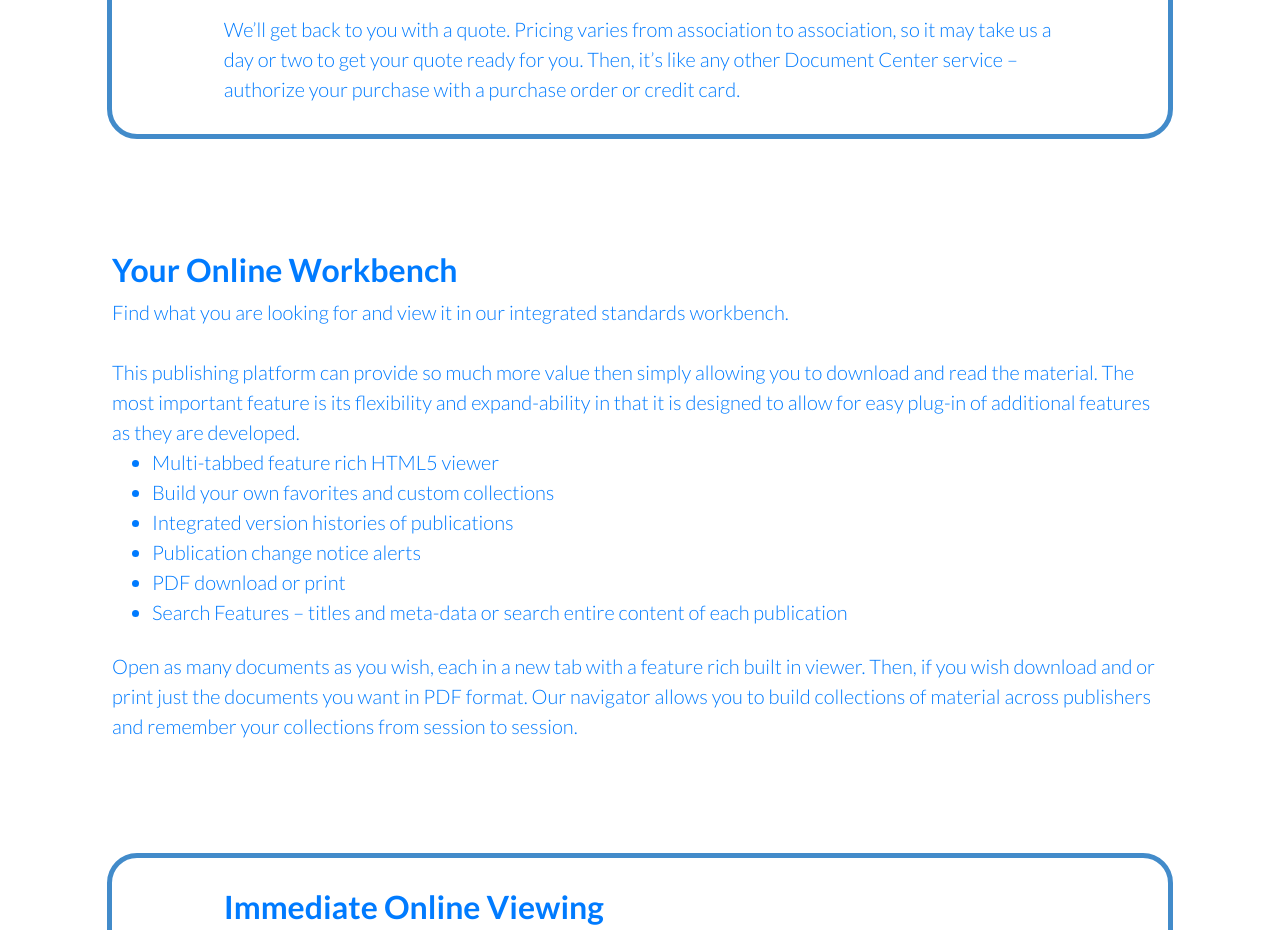
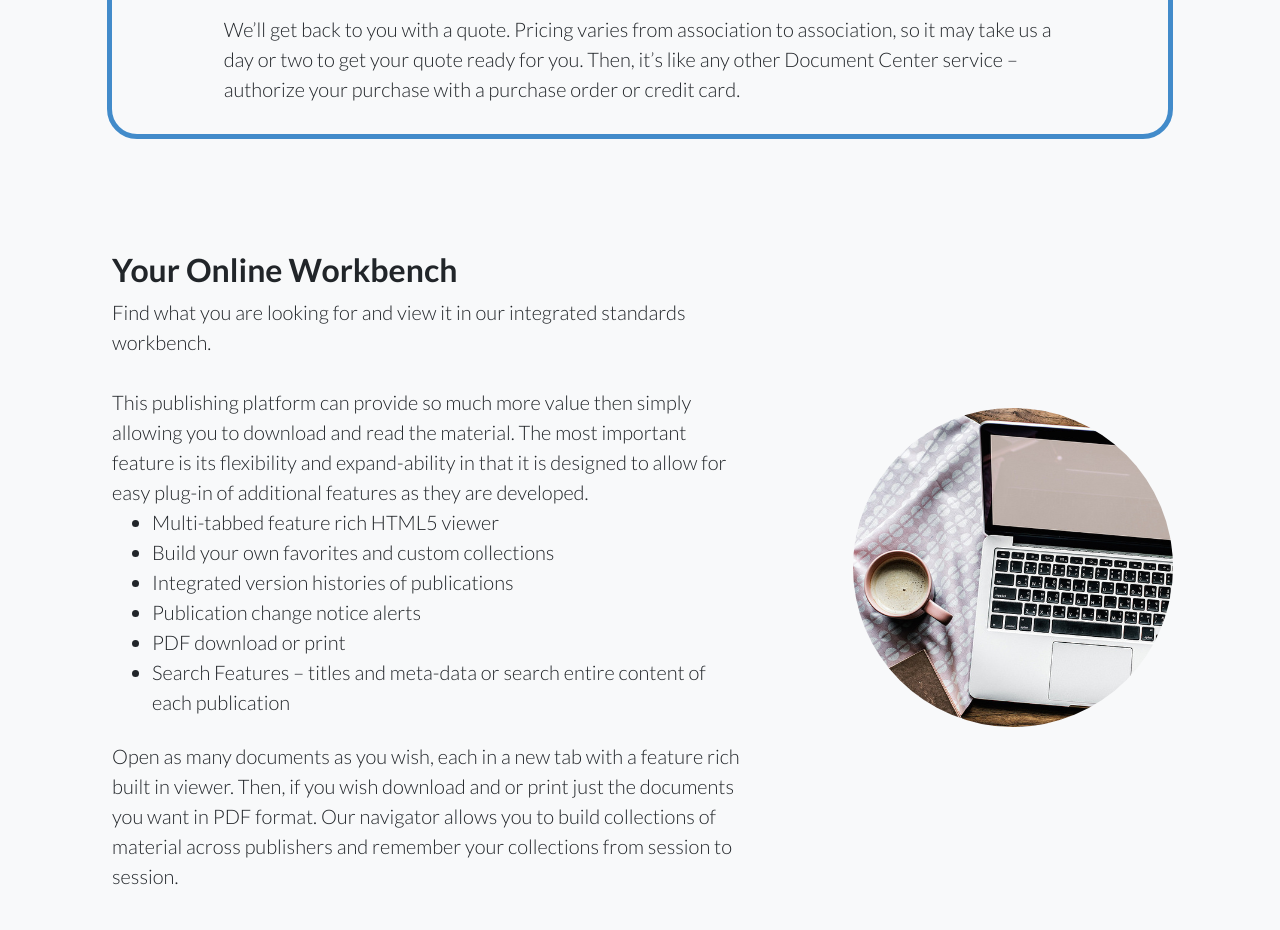
Before and after one commit to smsvt99/STGMockup, a website: page index.html in a window 1280 px wide. Shown: the part 2760-3690 px from the top of the page. Drawn offline with Linux system fonts and the light colour scheme.

Commit message:
third commit

```diff
--- a/index.html
+++ b/index.html
@@ -23,7 +23,7 @@
 
 </head>
 
-<body>
+<body class="bg-light">
 
   <!-- Navigation -->
   <nav class="navbar navbar-light bg-light static-top" style="position: fixed; background-color: white; z-index: 2; width: 100%;">
@@ -94,7 +94,7 @@
                   <a href ='#'><b>USOFR</b></a> US Office of the Federal Register</li>
             </ul>
           </div>
-          <img src="img/lab.jpg" class="col-lg-3 order-lg-2 rounded-circle" style="height:50%; width:50%; margin-top: 14%;"></img>
+          <img src="img/lab.jpg" class="col-lg-3 order-lg-2 rounded-circle" style="height: 75%; width: 75%; margin-top: 14%"></img>
         </div>
       </section>
 
@@ -141,7 +141,7 @@
                 and regulatory organizations.</p>
             </div>
             <div id="corporateAccounts"></div>
-
+          </a>
           </div>
 
       </div>
@@ -186,7 +186,7 @@
       </div>
 
       <div id="workBench" class="row no-gutters">
-        <div class="col-lg-12 order-lg-1 my-auto showcase-text">
+        <div class="col-lg-8 order-lg-1 my-auto showcase-text">
           <h2>Your Online Workbench</h2>
           <p class="lead mb-0">
             Find what you are looking for and view it in our integrated standards workbench.
@@ -210,7 +210,10 @@
             across publishers and remember your collections from session to session.</p>
             <div id="onlineAccess"></div>
           </div>
+          <img src="img/computer.jpg" class="col-lg-3 order-lg-2 rounded-circle" style="height:75%; width:75%; margin-top: 21%;"> </img>
       </div>
+
+
       <div class="row no-gutters">
         <div class="col-lg-1 text-white showcase-img"></div>
         <div class="col-lg-10 order-lg-1 my-auto showcase-text" style="border: 5px solid rgb(66,139,202); border-radius: 30px; padding-top: 30px; padding-bottom: 30px">
```
Also changed, not shown: img/computer.jpg (added).
